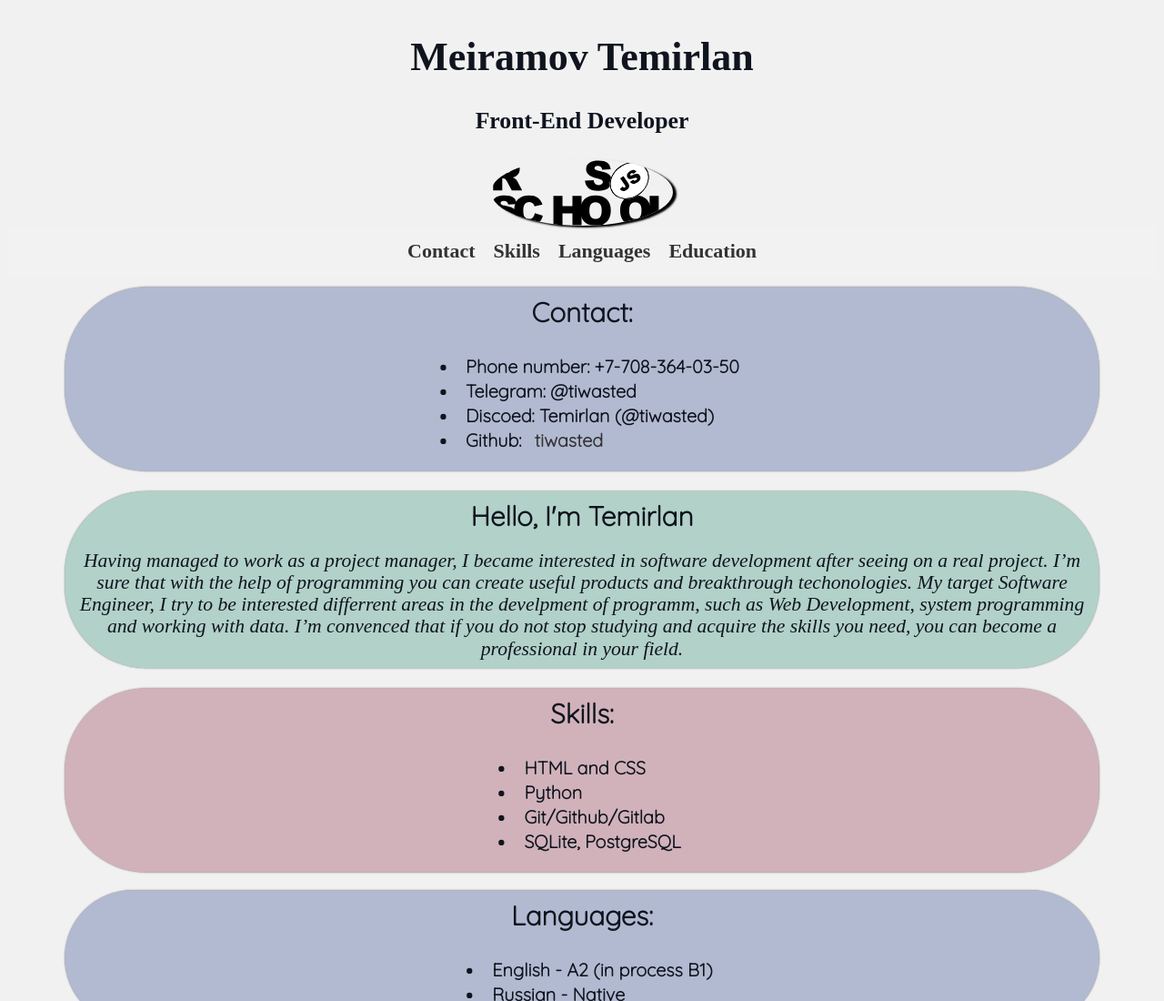
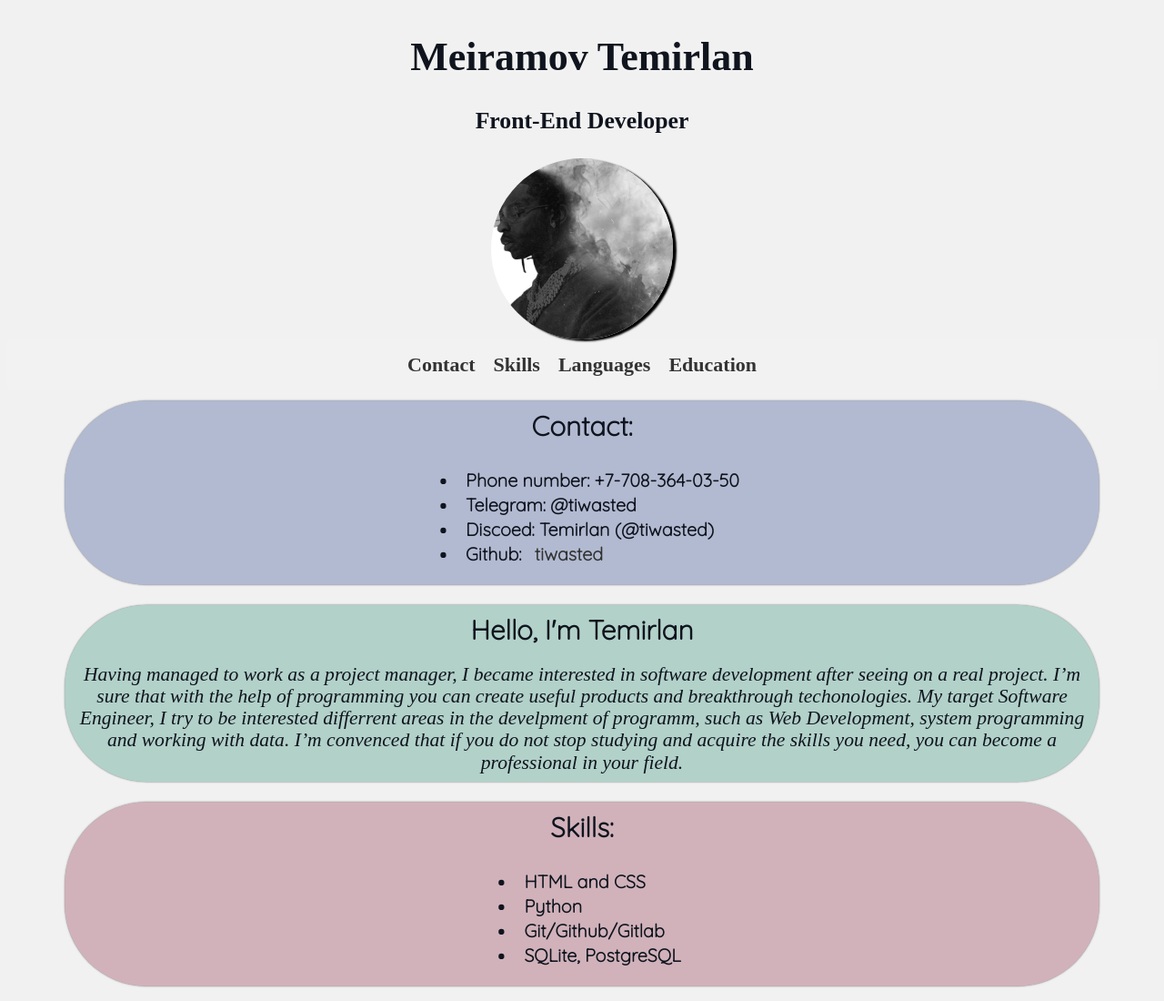
Before and after one commit to tiwasted/rsschool-cv, a plain HTML site: page index.html in a window 1280 px wide. Shown: the top 1100 px of the page at 91% size. Drawn offline with Linux system fonts and the light colour scheme.

Commit message:
fix: change path the images[4]

```diff
--- a/index.html
+++ b/index.html
@@ -10,7 +10,7 @@
             <div>
                 <h1>Meiramov Temirlan</h1>
                 <h3>Front-End Developer</h3>
-                <img src="/images/rs_school_js.svg" alt="Avatar">
+                <img src="images/avatar.jpeg" alt="Avatar">
             </div>
         </header>
         <nav class="menu">
@@ -75,7 +75,7 @@
         <footer class="footer">
             <a href="https://github.com/tiwasted">Github</a>
             <a href="https://rs.school/js/">The Rolling Scopes</a>
-            <img src="/images/rs_school_js.svg" alt="Logo RSS">
+            <img src="images/rs_school_js.svg" alt="Logo RSS">
             <a>2023</a>
         </footer>
     </body>
```
